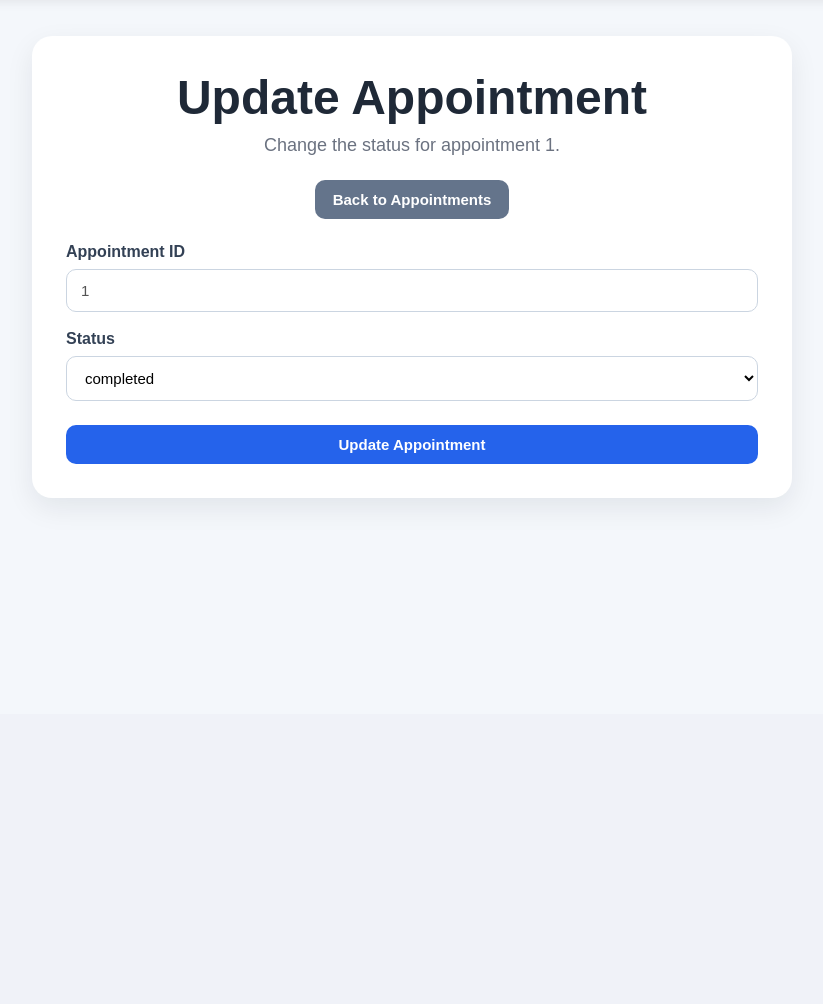
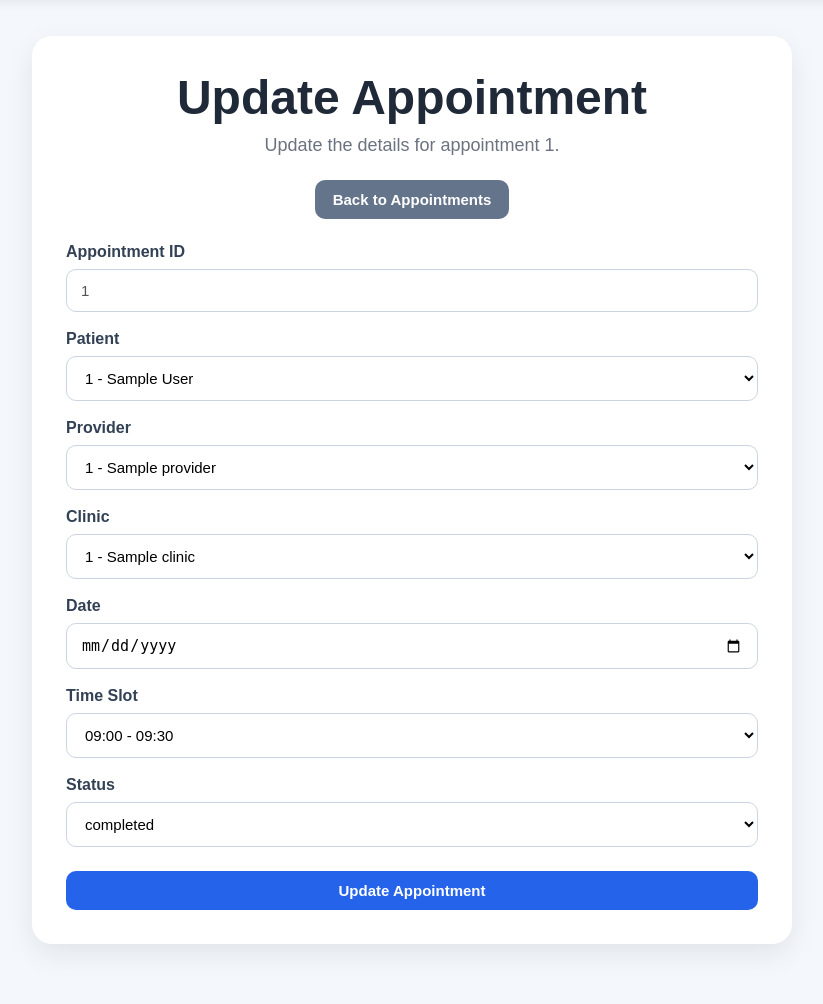
Before and after one commit to ZihanGuo1204/clinic-appointment-system, a Flask app: template templates/update_appointment.html in a window 1280 px wide. Shown: the part 86-1090 px from the top of the page, without its empty margins (228-1051 px from the left). Before the commit the page ends 584 px from the top, so only its background shows below. Run offline with Flask 3, Linux system fonts and the light colour scheme; the template is opened without the code that fills it: most values are stand-ins (such as "Sample title", 1, 10 or a date in 2020).

Commit message:
Enhance appointment update functionality with full editing support
- Allow updating patient, provider, clinic, date, time slot, and status
- Add validation to prevent provider double booking during updates
- Improve update UI with pre-filled dropdowns and date/time selection
- Maintain referential integrity across related tables
- Refactor update route for better usability and consistency

```diff
--- a/app.py
+++ b/app.py
@@ -341,24 +341,82 @@ def delete_appointment(appointment_id):
             conn.close()
         return f"Error deleting appointment: {e}"
 
+
 @app.route("/update/<int:appointment_id>", methods=["GET", "POST"])
 def update_appointment(appointment_id):
     conn = None
     try:
         conn = get_connection()
 
+        with conn.cursor() as cursor:
+            cursor.execute("""
+                SELECT p.patient_id, pe.first_name, pe.last_name
+                FROM PATIENT p
+                JOIN PERSON pe ON p.patient_id = pe.person_id
+                ORDER BY p.patient_id
+            """)
+            patients = cursor.fetchall()
+
+            cursor.execute("""
+                SELECT provider_id, provider_name
+                FROM PROVIDER
+                ORDER BY provider_id
+            """)
+            providers = cursor.fetchall()
+
+            cursor.execute("""
+                SELECT clinic_id, clinic_name
+                FROM CLINIC
+                ORDER BY clinic_id
+            """)
+            clinics = cursor.fetchall()
+
         if request.method == "POST":
-            new_status = request.form["status"].strip()
+            patient_id = int(request.form["patient_id"])
+            provider_id = int(request.form["provider_id"])
+            clinic_id = int(request.form["clinic_id"])
+            appt_date = request.form["appt_date"]
+            time_slot = request.form["time_slot"]
+            status = request.form["status"].strip()
 
-            if new_status not in ["scheduled", "completed", "canceled", "no_show"]:
+            if status not in ["scheduled", "completed", "canceled", "no_show"]:
                 raise Exception("Invalid status selected.")
+
+            start_clock, end_clock = time_slot.split("|")
+            start_time = f"{appt_date} {start_clock}"
+            end_time = f"{appt_date} {end_clock}"
 
             with conn.cursor() as cursor:
                 cursor.execute("""
+                    SELECT *
+                    FROM APPOINTMENT
+                    WHERE provider_id = %s
+                      AND start_time = %s
+                      AND appointment_id <> %s
+                """, (provider_id, start_time, appointment_id))
+                existing = cursor.fetchone()
+
+                if existing:
+                    raise Exception("This time slot is already booked for this provider.")
+
+                cursor.execute("""
                     UPDATE APPOINTMENT
-                    SET status = %s
+                    SET patient_id = %s,
+                        provider_id = %s,
+                        clinic_id = %s,
+                        start_time = %s,
+                        end_time = %s,
+                        status = %s
                     WHERE appointment_id = %s
-                """, (new_status, appointment_id))
+                """, (
+                    patient_id,
+                    provider_id,
+                    clinic_id,
+                    start_time,
+                    end_time,
+                    status,
+                    appointment_id
+                ))
                 conn.commit()
 
             conn.close()
@@ -366,7 +424,8 @@ def update_appointment(appointment_id):
 
         with conn.cursor() as cursor:
             cursor.execute("""
-                SELECT appointment_id, status
+                SELECT appointment_id, patient_id, provider_id, clinic_id,
+                       start_time, end_time, status
                 FROM APPOINTMENT
                 WHERE appointment_id = %s
             """, (appointment_id,))
@@ -377,7 +436,20 @@ def update_appointment(appointment_id):
         if not appointment:
             return redirect(url_for("view_appointments", message="Appointment not found."))
 
-        return render_template("update_appointment.html", appointment=appointment)
+        appt_date = appointment["start_time"].strftime("%Y-%m-%d")
+        start_clock = appointment["start_time"].strftime("%H:%M:%S")
+        end_clock = appointment["end_time"].strftime("%H:%M:%S")
+        current_time_slot = f"{start_clock}|{end_clock}"
+
+        return render_template(
+            "update_appointment.html",
+            appointment=appointment,
+            patients=patients,
+            providers=providers,
+            clinics=clinics,
+            appt_date=appt_date,
+            current_time_slot=current_time_slot
+        )
 
     except Exception as e:
         if conn:
@@ -385,5 +457,6 @@ def update_appointment(appointment_id):
             conn.close()
         return f"Error updating appointment: {e}"
 
+
 if __name__ == "__main__":
     app.run(debug=True)
--- a/templates/update_appointment.html
+++ b/templates/update_appointment.html
@@ -6,7 +6,7 @@
         <div class="form-header">
             <h1 class="page-title center-text">Update Appointment</h1>
             <p class="page-subtitle center-text">
-                Change the status for appointment {{ appointment.appointment_id }}.
+                Update the details for appointment {{ appointment.appointment_id }}.
             </p>
             <div class="center-actions">
                 <a href="/appointments" class="button secondary-button">Back to Appointments</a>
@@ -17,6 +17,59 @@
             <div class="field">
                 <label>Appointment ID</label>
                 <input type="text" value="{{ appointment.appointment_id }}" disabled>
+            </div>
+
+            <div class="field">
+                <label>Patient</label>
+                <select name="patient_id" required>
+                    {% for p in patients %}
+                    <option value="{{ p.patient_id }}"
+                        {% if p.patient_id == appointment.patient_id %}selected{% endif %}>
+                        {{ p.patient_id }} - {{ p.first_name }} {{ p.last_name }}
+                    </option>
+                    {% endfor %}
+                </select>
+            </div>
+
+            <div class="field">
+                <label>Provider</label>
+                <select name="provider_id" required>
+                    {% for p in providers %}
+                    <option value="{{ p.provider_id }}"
+                        {% if p.provider_id == appointment.provider_id %}selected{% endif %}>
+                        {{ p.provider_id }} - {{ p.provider_name }}
+                    </option>
+                    {% endfor %}
+                </select>
+            </div>
+
+            <div class="field">
+                <label>Clinic</label>
+                <select name="clinic_id" required>
+                    {% for c in clinics %}
+                    <option value="{{ c.clinic_id }}"
+                        {% if c.clinic_id == appointment.clinic_id %}selected{% endif %}>
+                        {{ c.clinic_id }} - {{ c.clinic_name }}
+                    </option>
+                    {% endfor %}
+                </select>
+            </div>
+
+            <div class="field">
+                <label>Date</label>
+                <input type="date" name="appt_date" value="{{ appt_date }}" required>
+            </div>
+
+            <div class="field">
+                <label>Time Slot</label>
+                <select name="time_slot" required>
+                    <option value="09:00:00|09:30:00" {% if current_time_slot == "09:00:00|09:30:00" %}selected{% endif %}>09:00 - 09:30</option>
+                    <option value="10:00:00|10:30:00" {% if current_time_slot == "10:00:00|10:30:00" %}selected{% endif %}>10:00 - 10:30</option>
+                    <option value="11:00:00|11:30:00" {% if current_time_slot == "11:00:00|11:30:00" %}selected{% endif %}>11:00 - 11:30</option>
+                    <option value="13:00:00|13:30:00" {% if current_time_slot == "13:00:00|13:30:00" %}selected{% endif %}>13:00 - 13:30</option>
+                    <option value="14:00:00|14:30:00" {% if current_time_slot == "14:00:00|14:30:00" %}selected{% endif %}>14:00 - 14:30</option>
+                    <option value="15:00:00|15:30:00" {% if current_time_slot == "15:00:00|15:30:00" %}selected{% endif %}>15:00 - 15:30</option>
+                </select>
             </div>
 
             <div class="field">
```
